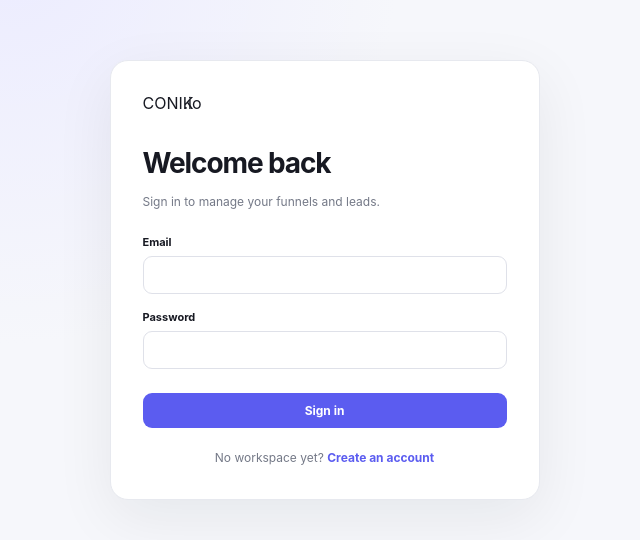
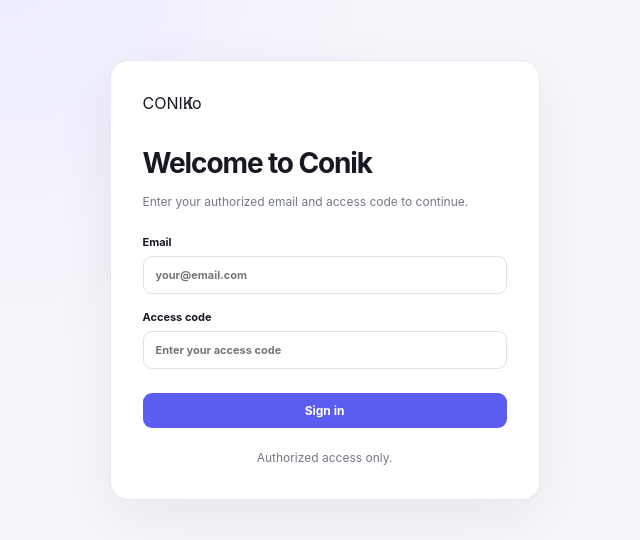
Before and after one commit to anamaherbert1-glitch/Conik.io, a Next.js app: page /login in a window 1280 px wide. Shown: the part 120-660 px from the top of the page, without its empty margins (438-1078 px from the left). Built offline with nearby package versions, Linux system fonts and the light colour scheme.

Commit message:
feat(auth): simplify login to authorized email and access code

```diff
--- a/app/login/page.tsx
+++ b/app/login/page.tsx
@@ -4,20 +4,89 @@ import { FormEvent, useState } from 'react'
 import Link from 'next/link'
 import { createClient } from '@/lib/supabase/client'
 
+const ALLOWED_EMAILS = new Set([
+  'eliteone003@gmail.com',
+  'anamaspenser@gmail.com',
+])
+
 export default function LoginPage() {
   const [email, setEmail] = useState('')
-  const [password, setPassword] = useState('')
+  const [code, setCode] = useState('')
   const [error, setError] = useState('')
   const [loading, setLoading] = useState(false)
 
   async function submit(event: FormEvent) {
-    event.preventDefault(); setError(''); setLoading(true)
-    const supabase = createClient()
-    const { error } = await supabase.auth.signInWithPassword({ email, password })
-    if (error) setError(error.message)
-    else window.location.href = '/dashboard'
-    setLoading(false)
+    event.preventDefault()
+    setError('')
+
+    const normalizedEmail = email.trim().toLowerCase()
+
+    if (!ALLOWED_EMAILS.has(normalizedEmail)) {
+      setError('Access denied. This email is not authorized.')
+      return
+    }
+
+    setLoading(true)
+
+    try {
+      const supabase = createClient()
+      const { error: signInError } = await supabase.auth.signInWithPassword({
+        email: normalizedEmail,
+        password: code,
+      })
+
+      if (signInError) {
+        setError('Incorrect email or access code.')
+        return
+      }
+
+      window.location.href = '/dashboard'
+    } finally {
+      setLoading(false)
+    }
   }
 
-  return <main className="auth-page"><div className="auth-card"><Link href="/" className="brand">CONIK<span>.io</span></Link><h1>Welcome back</h1><p>Sign in to manage your funnels and leads.</p><form onSubmit={submit}><label>Email<input type="email" required value={email} onChange={e=>setEmail(e.target.value)} /></label><label>Password<input type="password" required minLength={6} value={password} onChange={e=>setPassword(e.target.value)} /></label>{error && <div className="error">{error}</div>}<button className="primary full" disabled={loading}>{loading ? 'Signing in…' : 'Sign in'}</button></form><p className="auth-footer">No workspace yet? <Link href="/signup">Create an account</Link></p></div></main>
+  return (
+    <main className="auth-page">
+      <div className="auth-card">
+        <Link href="/" className="brand">CONIK<span>.io</span></Link>
+        <h1>Welcome to Conik</h1>
+        <p>Enter your authorized email and access code to continue.</p>
+
+        <form onSubmit={submit}>
+          <label>
+            Email
+            <input
+              type="email"
+              required
+              autoComplete="username"
+              value={email}
+              onChange={(event) => setEmail(event.target.value)}
+              placeholder="your@email.com"
+            />
+          </label>
+
+          <label>
+            Access code
+            <input
+              type="password"
+              required
+              autoComplete="current-password"
+              value={code}
+              onChange={(event) => setCode(event.target.value)}
+              placeholder="Enter your access code"
+            />
+          </label>
+
+          {error && <div className="error">{error}</div>}
+
+          <button className="primary full" disabled={loading}>
+            {loading ? 'Signing in…' : 'Sign in'}
+          </button>
+        </form>
+
+        <p className="auth-footer">Authorized access only.</p>
+      </div>
+    </main>
+  )
 }
```
